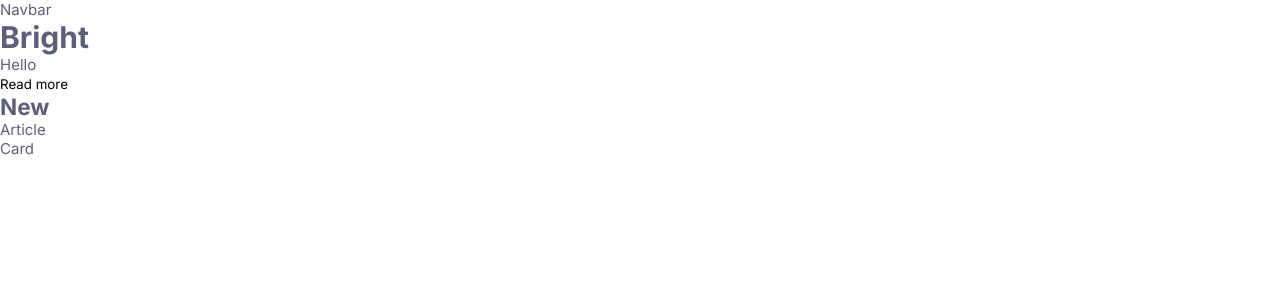
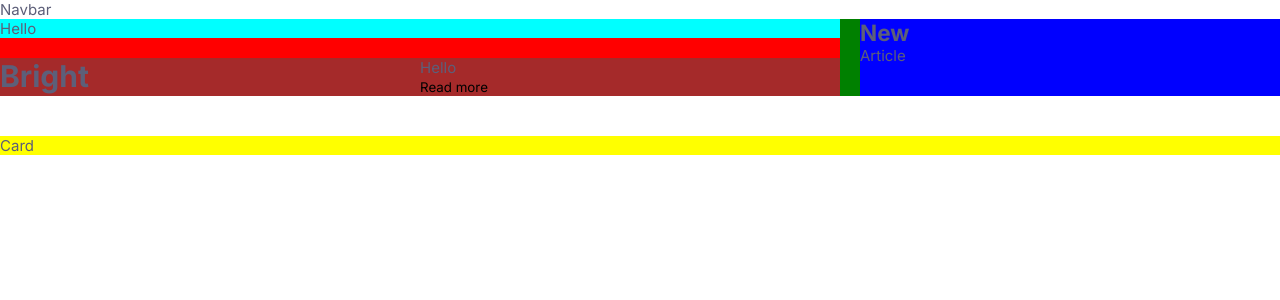
Before and after one commit to EjikeOdoh/homepage-react, a React (Vite) app: page / in a window 1280 px wide. Shown: the top 300 px of the page. Built offline with nearby package versions, Linux system fonts and the light colour scheme.

Commit message:
Complete initial styling for layout

```diff
--- a/src/App.css
+++ b/src/App.css
@@ -0,0 +1,41 @@
+main {
+  display: flex;
+  flex-direction: column;
+  gap: 40px;
+}
+
+.top {
+     background-color: green;
+     display: flex;
+     gap: 20px;
+}
+
+.bottom {
+    background-color: yellow;
+}
+
+.left {
+    background-color: red;
+    flex: 2;
+    display: flex;
+    flex-direction: column;
+    gap: 20px;
+}
+
+.right {
+    background-color: blue;
+    flex: 1;
+}
+
+.cover-image {
+    background-color: aqua;
+}
+
+.cover-texts {
+    background-color: brown;
+    display: flex;
+}
+
+.cover-texts > * {
+    flex: 1;
+}
--- a/src/App.jsx
+++ b/src/App.jsx
@@ -1,6 +1,8 @@
 import Article from "./components/Article"
 import Card from "./components/Card"
 import Navbar from "./components/Navbar"
+
+import "./App.css"
 
 function App() {
   return (
@@ -9,7 +11,9 @@ function App() {
       <main>
         <div className="top">
           <div className="left">
-            <div className="cover-image"></div>
+            <div className="cover-image">
+              Hello
+            </div>
             <div className="cover-texts">
               <h1>Bright</h1>
               <div>
```
